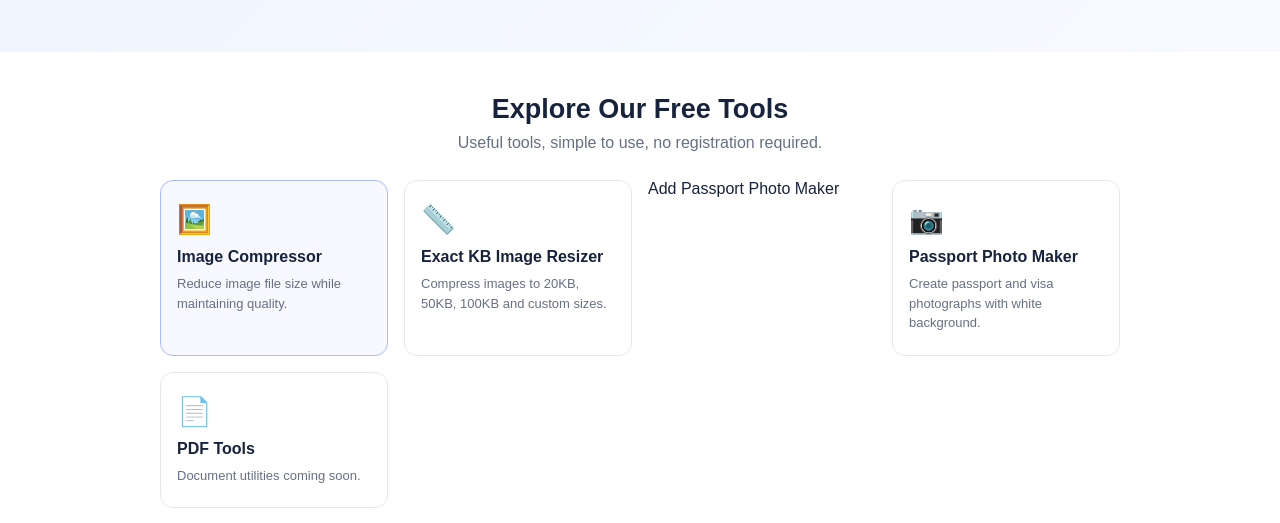
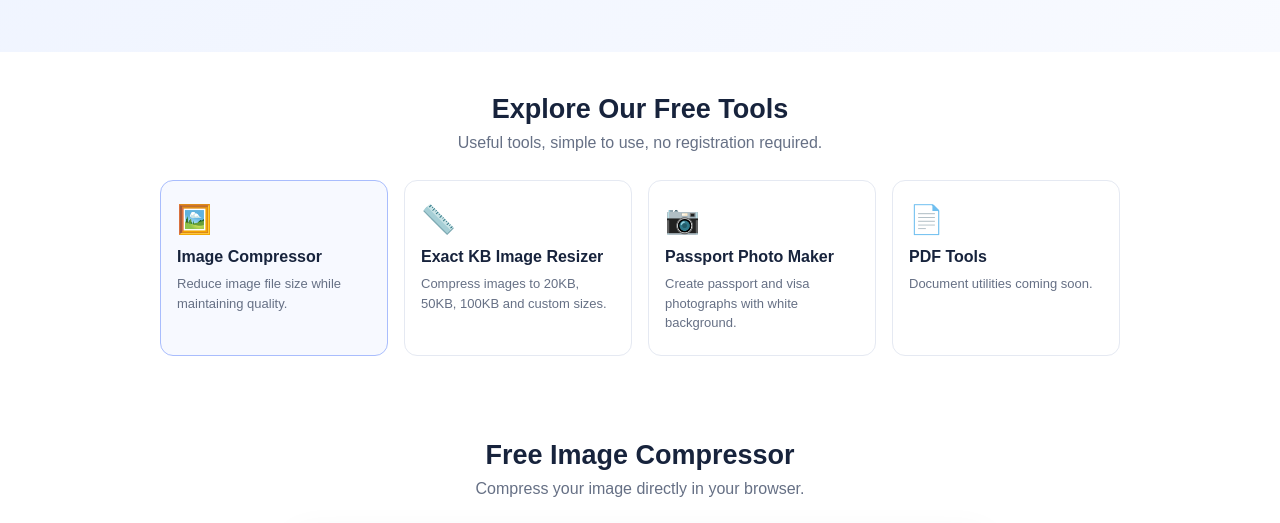
Before and after one commit to JalalKhan2023/quicktasktools, a plain HTML site: page index.html in a window 1280 px wide. Shown: the part 257-780 px from the top of the page. Drawn offline with Linux system fonts and the light colour scheme.

Commit message:
Remove extra homepage text.

```diff
--- a/index.html
+++ b/index.html
@@ -99,8 +99,6 @@ footer a{color:var(--muted);margin:0 8px}
   <h3>Exact KB Image Resizer</h3>
   <p>Compress images to 20KB, 50KB, 100KB and custom sizes.</p>
 </a>
-
-    Add Passport Photo Maker
 
 <a href="passport-photo-maker.html" class="tool"
    style="display:block;text-decoration:none;color:inherit">
```
